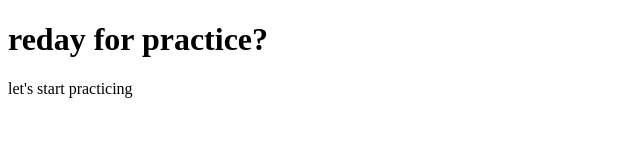
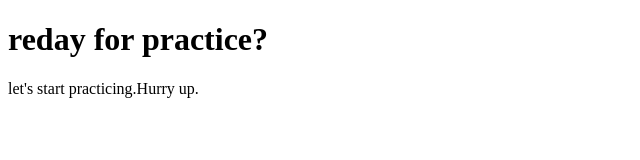
Before and after one commit to Debanjoly/Practice, a plain HTML site: page index.html in a window 1280 px wide. Shown: the full height of the page, 0-640 px from the left. Drawn offline with Linux system fonts and the light colour scheme.

Commit message:
added some more text in p tag

```diff
--- a/index.html
+++ b/index.html
@@ -7,7 +7,7 @@
   <body>
   <h1>reday for practice?</h1>
   <p>
-    let's start practicing
+    let's start practicing.Hurry up.
     </p>
   </body>
 </html>
```
